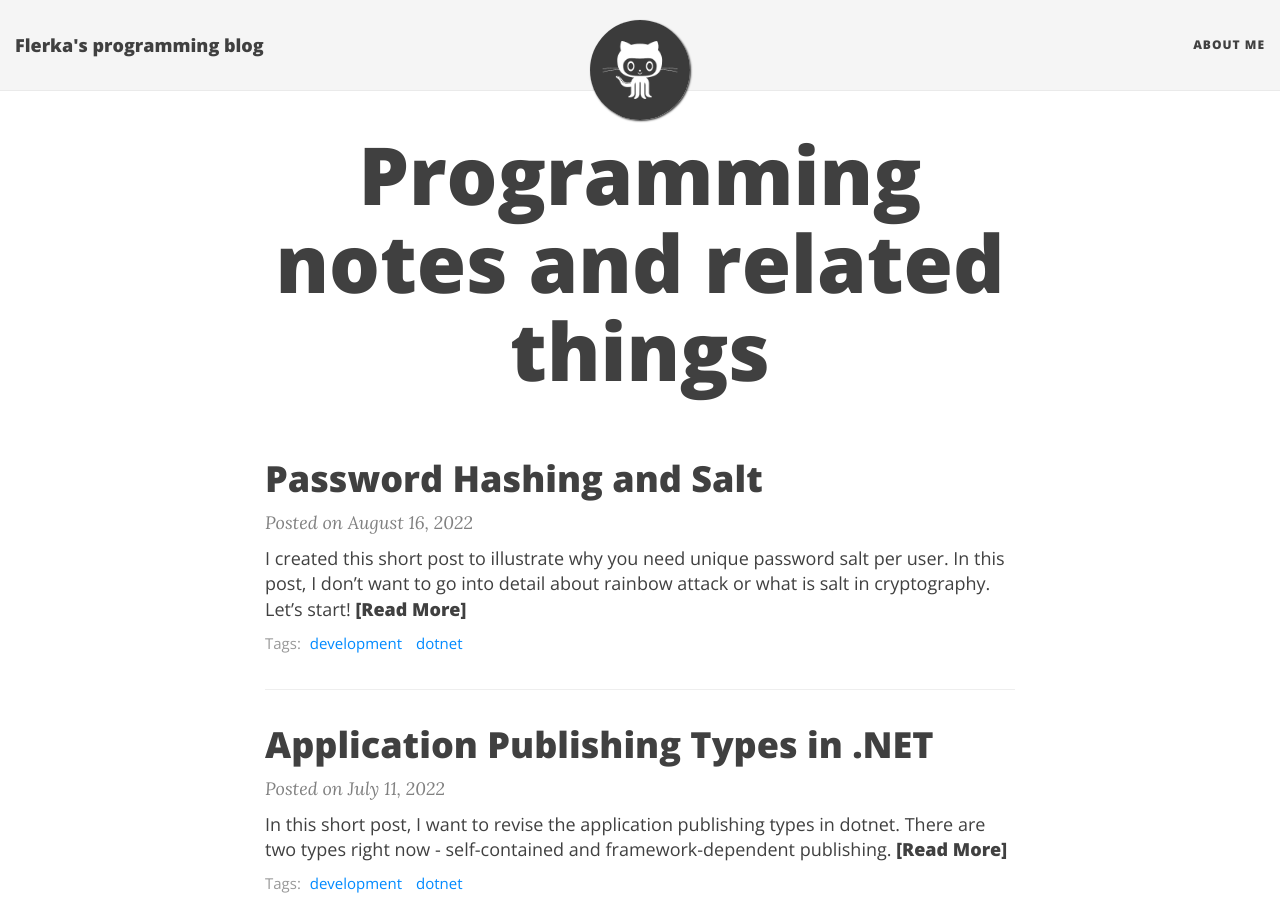
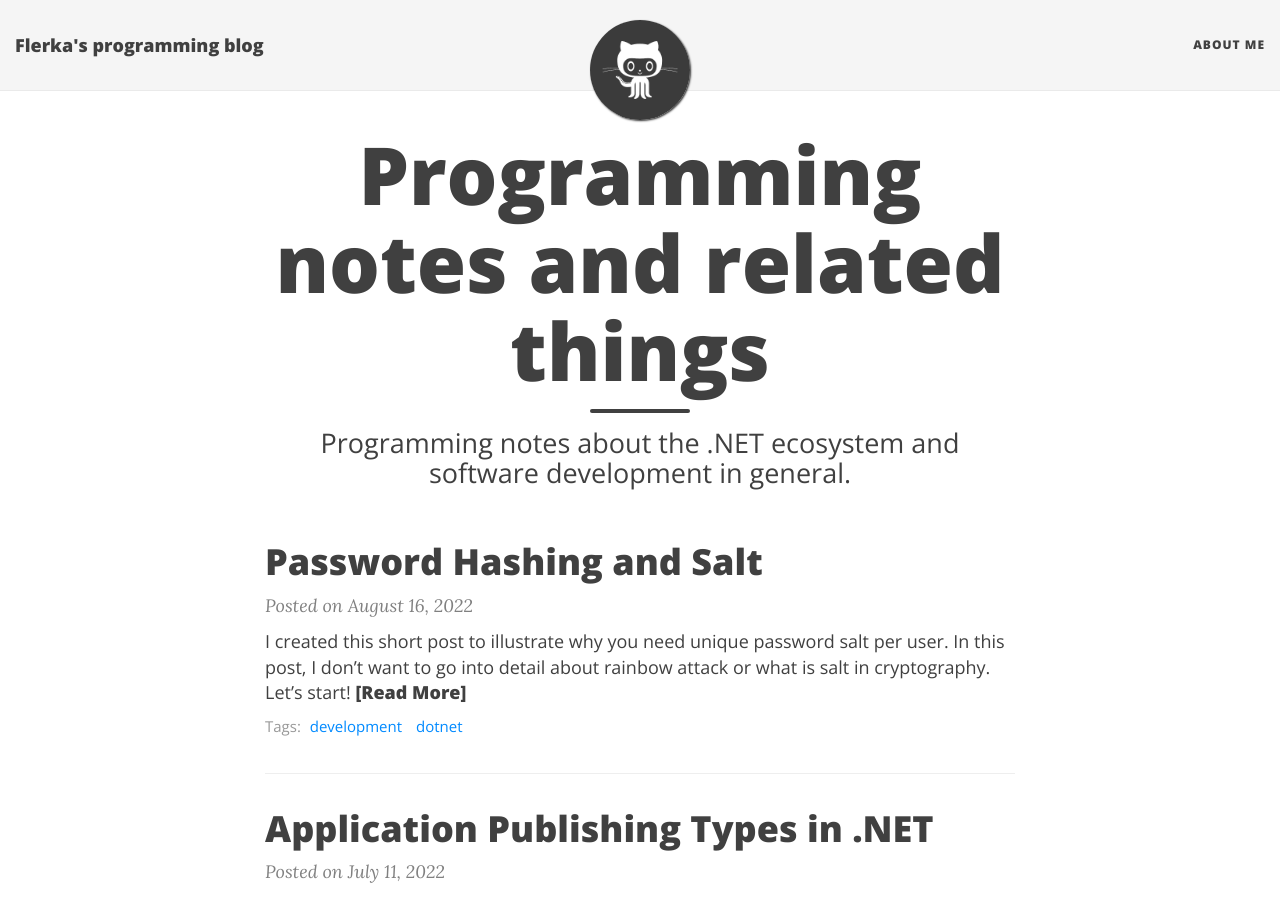
Before and after one commit to flerka/personal-blog, a Jekyll site: the page built from index.html, in a window 1280 px wide and 900 px high. Built offline with Jekyll 4.4.1, drawn with Linux system fonts in a browser that asks for light colours; nearby versions of some CDN libraries; the list of posts is cut into pages by our own code.

Commit message:
add subtitle

```diff
--- a/index.html
+++ b/index.html
@@ -1,9 +1,8 @@
 ---
 layout: page
 title: Programming notes and related things
-subtitle:
+subtitle: Programming notes about the .NET ecosystem and software development in general.
 use-site-title: true
-excerpt: Programming notes and other .NET related things.
 ---
 
 <div class="posts-list">
```
